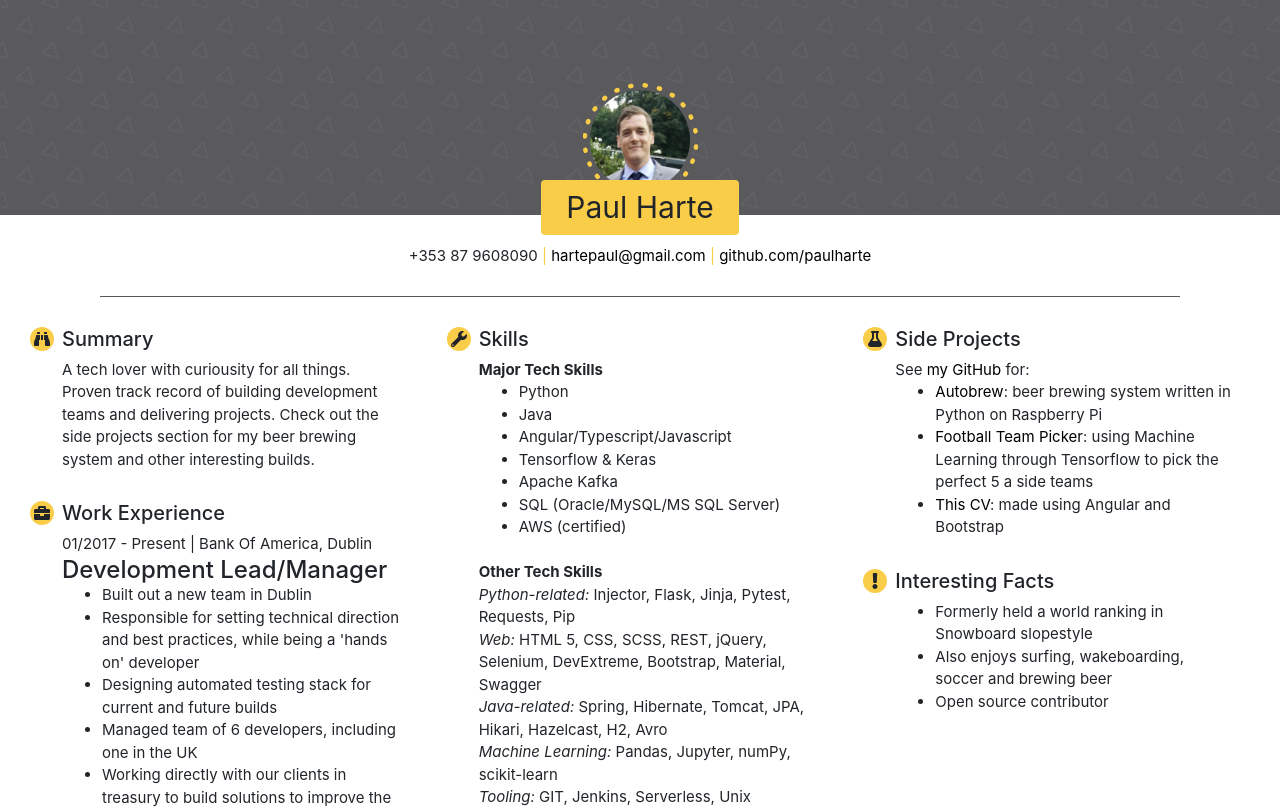
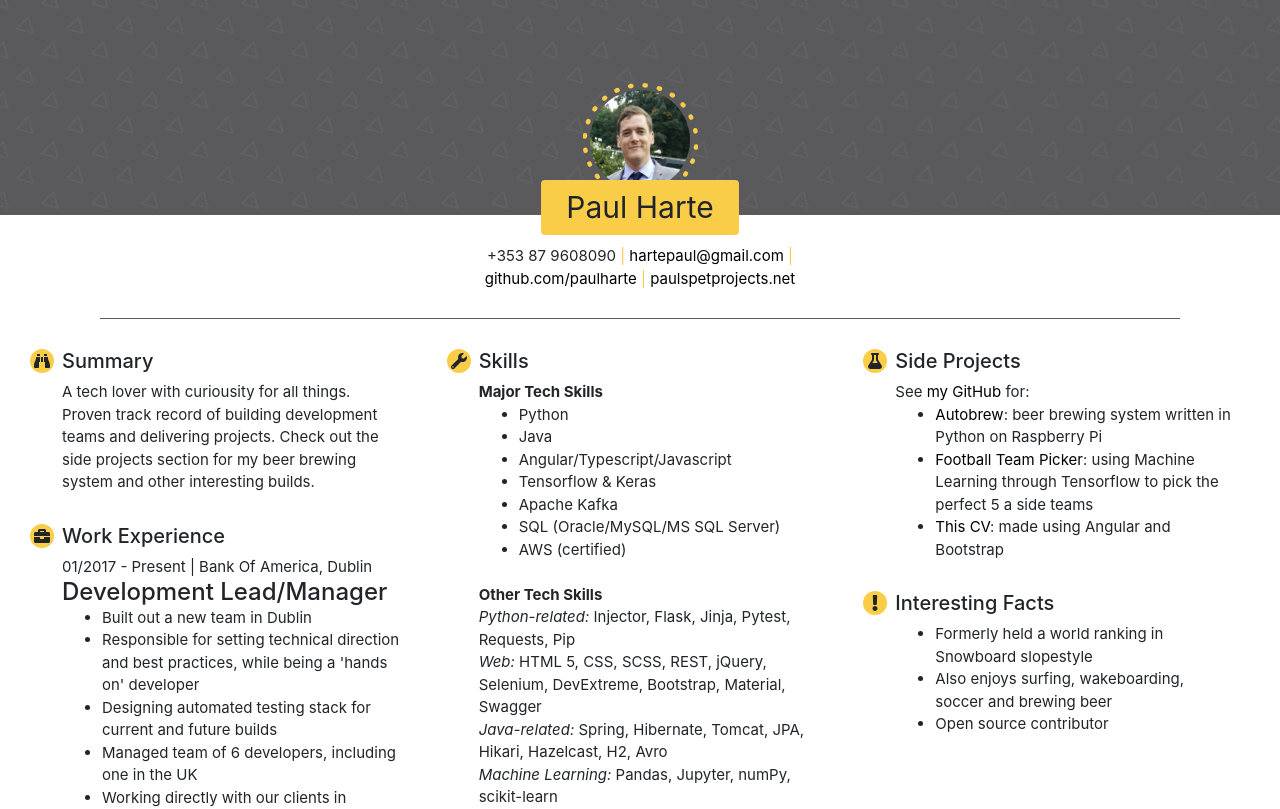
Before and after one commit to paulharte/angular-cv, an Angular app: page / in a window 1280 px wide. Shown: the top 809 px of the page. Built offline with nearby package versions, Linux system fonts and the light colour scheme.

Commit message:
Adding website link

```diff
--- a/src/app/header/contact-details/contact-details.component.html
+++ b/src/app/header/contact-details/contact-details.component.html
@@ -1,17 +1,18 @@
 
-<div class="contacts" *ngIf="show_private_details">
-    {{phone_number}}
-    <span class="separator"> | </span>
-    <a href="mailto:{{formEmail()}}">
-        {{formEmail()}}
-    </a>
-    <span class="separator"> | </span>
+<div class="contacts">
+    <div *ngIf="show_private_details">
+        <span>{{phone_number}}</span>
+        <span class="separator"> | </span>
+        <a href="mailto:{{formEmail()}}">
+            {{formEmail()}}
+        </a>
+        <span class="separator"> | </span>
+    </div>
     <a href="http://{{github}}">
         {{github}}
     </a>
-</div>
-<div class="contacts" *ngIf="!show_private_details">
-    <a href="http://{{github}}">
-        {{github}}
+    <span class="separator"> | </span>
+    <a href="http://{{my_website}}">
+        {{my_website}}
     </a>
 </div>
--- a/src/app/header/contact-details/contact-details.component.ts
+++ b/src/app/header/contact-details/contact-details.component.ts
@@ -14,6 +14,7 @@ export class ContactDetailsComponent implements OnInit {
   domain = "gmail.com"
 
   github = "github.com/paulharte"
+  my_website = "paulspetprojects.net"
   show_private_details = false;
 
   constructor() { }
```
